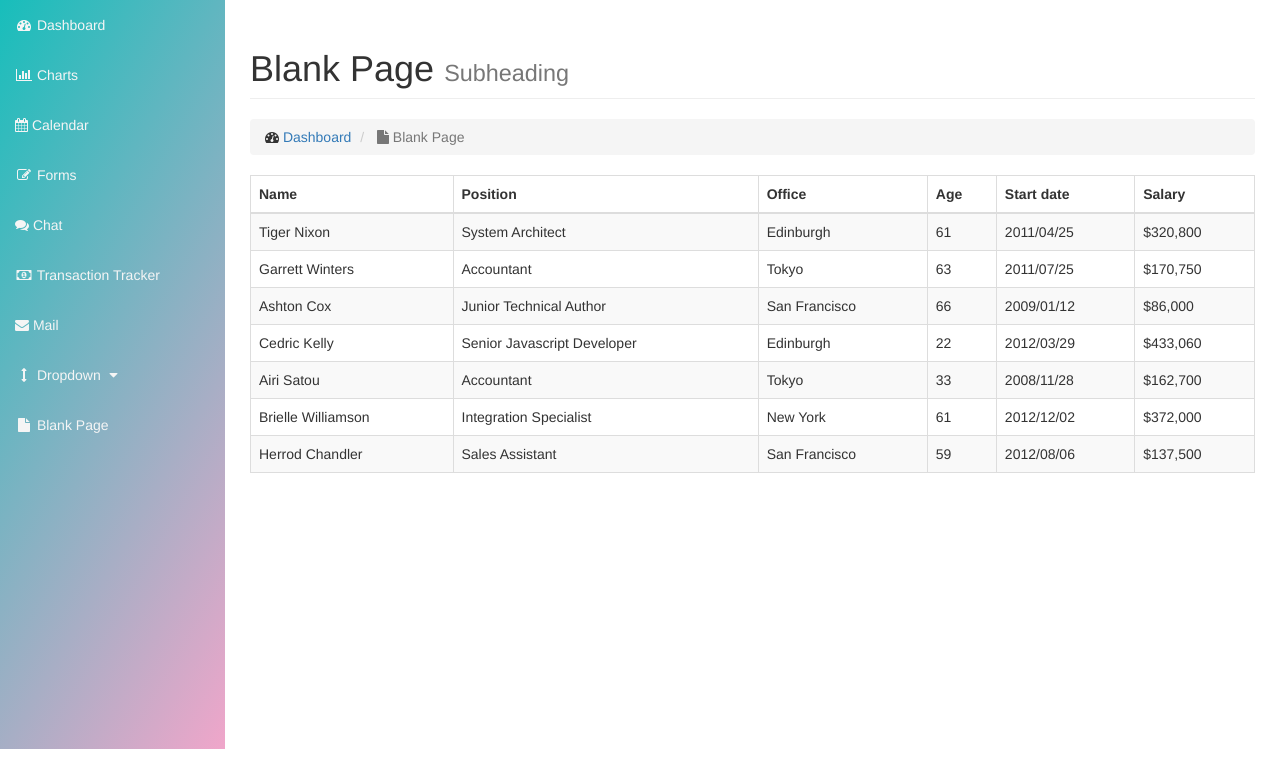
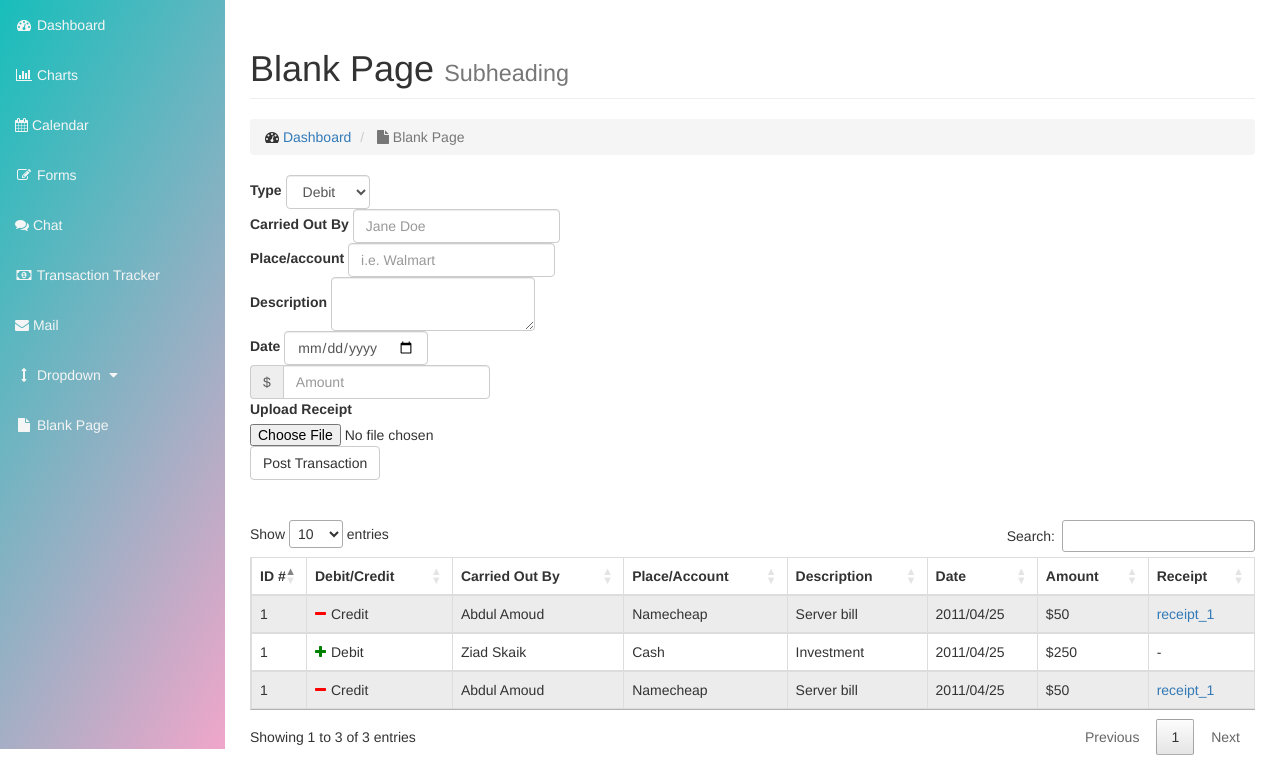
Before and after one commit to abdu997/DASHBOARD2, a PHP site: page /trantrack.html in a window 1280 px wide. Shown: the part 51-816 px from the top of the page. Run offline with PHP 8.4, Linux system fonts and the light colour scheme; grey boxes labelled with a size stand in for pictures from a placeholder-image service; some libraries are stand-ins or nearby versions.

Commit message:
bunch of changes

```diff
--- a/login.php
+++ b/login.php
@@ -38,9 +38,12 @@ header('Location:index.php');
                                     <input class="form-control" placeholder="Password" name="password" id='pass' type="password" min="8" max="16" value="">
 
                                 </div>
+<<<<<<< Updated upstream:login.php
                          <div class="fb-login-button" data-max-rows="1" data-size="xlarge" data-show-faces="false" data-auto-logout-link="false"></div>
                             <div class="g-signin2" data-onsuccess="onSignIn"></div>
                                 <button id = "login" class="btn btn-lg btn-success btn-block" style="background-color: rgba(255,255,255, 0.4);">Login</button>
+=======
+                            <a href="register.html">Register here</a>
                             </fieldset>
                         </form>
                     </div>
--- a/register.html
+++ b/register.html
@@ -23,7 +23,7 @@
                                 </div>
                                 <div class="form-group">
 
-                                                                      <input class="form-control" placeholder="E-mail" name="email" type="email" pattern="[a-z0-9._%+-]+@[a-z0-9.-]+\.[a-z]{2,3}$" autofocus required>
+                                                                      <input class="form-control" placeholder="E-mail" name="email" type="email" pattern="[a-z0-9._%+-]+@[a-z0-9.-]+\.[a-z]{2,3}$" id="exampleInputEmail2" autofocus required>
 
 
                                 </div>
--- a/trantrack.html
+++ b/trantrack.html
@@ -1,5 +1,8 @@
 <!DOCTYPE html>
 <html lang="en">
+<link rel="stylesheet" type="text/css" href="https://cdn.datatables.net/v/bs/jqc-1.12.4/dt-1.10.13/r-2.1.1/datatables.min.css" />
+<link rel="stylesheet" type="text/css" href="https://cdn.datatables.net/1.10.13/css/dataTables.bootstrap.min.css" />
+<link rel="stylesheet" type="text/css" href="https://cdn.datatables.net/responsive/2.1.1/css/responsive.bootstrap.min.css" />
 
 <div w3-include-html="head.html"></div>
 
@@ -20,7 +23,7 @@
                         </h1>
                         <ol class="breadcrumb">
                             <li>
-                                <i class="fa fa-dashboard"></i>  <a href="index.html">Dashboard</a>
+                                <i class="fa fa-dashboard"></i> <a href="index.html">Dashboard</a>
                             </li>
                             <li class="active">
                                 <i class="fa fa-file"></i> Blank Page
@@ -31,74 +34,97 @@
                 <!-- /.row -->
                 <div class="row">
                     <div class="col-lg-12">
-    <table id="example" class="table table-striped table-bordered" cellspacing="0" width="100%">
+                        <form class="form-inline">
+                            <label for="exampleInputName2">Type</label>
+                            <select class="form-control">
+
+                                <option><i class="fa fa-plus" style="color: green; padding-right: 5px"></i>Debit</option>
+                                <option><i class="fa fa-minus" style="color: red; padding-right: 5px"></i>Credit</option>
+                            </select><br>
+                            <div class="form-group">
+                                <label for="exampleInputName2">Carried Out By</label>
+                                <input type="text" class="form-control" id="exampleInputName2" placeholder="Jane Doe">
+                            </div><br>
+                            <div class="form-group">
+                                <label for="exampleInputName2">Place/account</label>
+                                <input type="text" class="form-control" id="exampleInputName2" placeholder="i.e. Walmart">
+                            </div><br>
+                            <div class="form-group">
+                                <label for="exampleInputName2">Description</label>
+                                <textarea type="text" class="form-control" rows="2"></textarea>
+                            </div><br>
+                            <div class="form-group">
+                                <label for="exampleInputName2">Date</label>
+                                <input type="date" class="form-control">
+                            </div><br>
+                            <div class="form-group">
+                                <div class="form-group">
+                                    <label class="sr-only" for="exampleInputAmount">Amount (in dollars)</label>
+                                    <div class="input-group">
+                                        <div class="input-group-addon">$</div>
+                                        <input type="text" class="form-control" id="exampleInputAmount" placeholder="Amount">
+
+                                    </div>
+                                </div>
+                            </div><br>
+                            <div class="form-group">
+                                <label for="exampleInputName2">Upload Receipt</label>
+                                <input type="file" id="exampleInputFile">
+                            </div><br>
+                            <button type="submit" class="btn btn-default">Post Transaction</button>
+                        </form><br><br>
+                    </div>
+                </div>
+                <div class="row">
+                    <div class="col-lg-12">
+                        <table id="example" class="table table-striped table-bordered dt-responsive nowrap" cellspacing="0" width="100%">
                             <thead>
                                 <tr>
-                <th>Name</th>
-                <th>Position</th>
-                <th>Office</th>
-                <th>Age</th>
-                <th>Start date</th>
-                <th>Salary</th>
+                                    <th style="max-width: 20px">ID #</th>
+                                    <th>Debit/Credit</th>
+                                    <th>Carried Out By</th>
+                                    <th>Place/Account</th>
+                                    <th>Description</th>
+                                    <th>Date</th>
+                                    <th>Amount</th>
+                                    <th>Receipt</th>
                                 </tr>
                             </thead>
                             <tbody>
                                 <tr>
-                <td>Tiger Nixon</td>
-                <td>System Architect</td>
-                <td>Edinburgh</td>
-                <td>61</td>
+                                    <td>1</td>
+                                    <td><i class="fa fa-minus" style="color: red; padding-right: 5px"></i>Credit</td>
+                                    <td>Abdul Amoud</td>
+                                    <td>Namecheap</td>
+                                    <td>Server bill</td>
                                     <td>2011/04/25</td>
-                <td>$320,800</td>
+                                    <td>$50</td>
+                                    <td><a href="img/receipt.jpg" target="_blank">receipt_1</a>
+                                    </td>
                                 </tr>
                                 <tr>
-                <td>Garrett Winters</td>
-                <td>Accountant</td>
-                <td>Tokyo</td>
-                <td>63</td>
-                <td>2011/07/25</td>
-                <td>$170,750</td>
+                                    <td>1</td>
+                                    <td><i class="fa fa-plus" style="color: green; padding-right: 5px"></i>Debit</td>
+                                    <td>Ziad Skaik</td>
+                                    <td>Cash</td>
+                                    <td>Investment</td>
+                                    <td>2011/04/25</td>
+                                    <td>$250</td>
+                                    <td>-</td>
                                 </tr>
                                 <tr>
-                <td>Ashton Cox</td>
-                <td>Junior Technical Author</td>
-                <td>San Francisco</td>
-                <td>66</td>
-                <td>2009/01/12</td>
-                <td>$86,000</td>
+                                    <td>1</td>
+                                    <td><i class="fa fa-minus" style="color: red; padding-right: 5px"></i>Credit</td>
+                                    <td>Abdul Amoud</td>
+                                    <td>Namecheap</td>
+                                    <td>Server bill</td>
+                                    <td>2011/04/25</td>
+                                    <td>$50</td>
+                                    <td><a href="img/receipt.jpg" target="_blank">receipt_1</a>
+                                    </td>
                                 </tr>
-            <tr>
-                <td>Cedric Kelly</td>
-                <td>Senior Javascript Developer</td>
-                <td>Edinburgh</td>
-                <td>22</td>
-                <td>2012/03/29</td>
-                <td>$433,060</td>
-            </tr>
-            <tr>
-                <td>Airi Satou</td>
-                <td>Accountant</td>
-                <td>Tokyo</td>
-                <td>33</td>
-                <td>2008/11/28</td>
-                <td>$162,700</td>
-            </tr>
-            <tr>
-                <td>Brielle Williamson</td>
-                <td>Integration Specialist</td>
-                <td>New York</td>
-                <td>61</td>
-                <td>2012/12/02</td>
-                <td>$372,000</td>
-            </tr>
-            <tr>
-                <td>Herrod Chandler</td>
-                <td>Sales Assistant</td>
-                <td>San Francisco</td>
-                <td>59</td>
-                <td>2012/08/06</td>
-                <td>$137,500</td>
-            </tr>
+
+
                             </tbody>
                         </table>
                     </div>
@@ -114,13 +140,21 @@
 
     <!-- jQuery -->
     <script src="js/w3data.js"></script>
+    <script src="https://code.jquery.com/jquery-1.12.4.js"></script>
     <script>
         w3IncludeHTML();
     </script>
-    <script src="js/jquery.js"></script>
+    <script>
+        $(document).ready(function() {
+            $('#example').DataTable();
+        });
+    </script>
+    <script src="https://cdn.datatables.net/1.10.13/js/jquery.dataTables.min.js"></script>
+    <script src="https://cdn.datatables.net/1.10.13/js/dataTables.bootstrap.min.js"></script>
+    <script src="https://cdn.datatables.net/responsive/2.1.1/js/dataTables.responsive.min.js"></script>
+    <script src="https://cdn.datatables.net/responsive/2.1.1/js/responsive.bootstrap.min.js"></script>
+    <script type="text/javascript" src="https://cdn.datatables.net/v/bs/jqc-1.12.4/dt-1.10.13/r-2.1.1/datatables.min.js"></script>
 
-    <!-- Bootstrap Core JavaScript -->
-    <script src="js/bootstrap.min.js"></script>
 
 </body>
 
```
Lines whose indentation alone changed are shown as unchanged.
